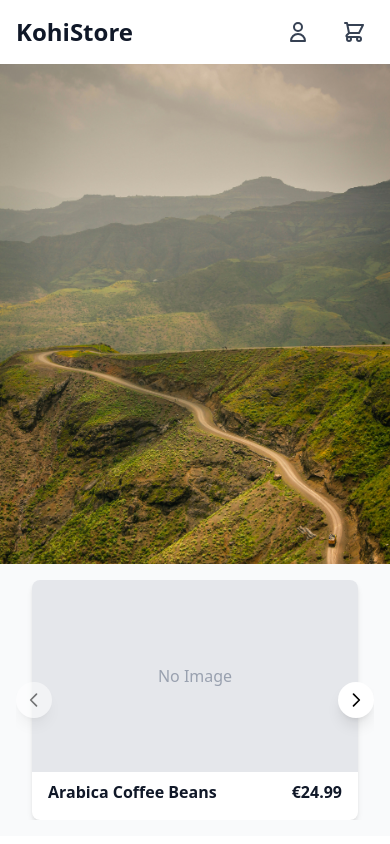
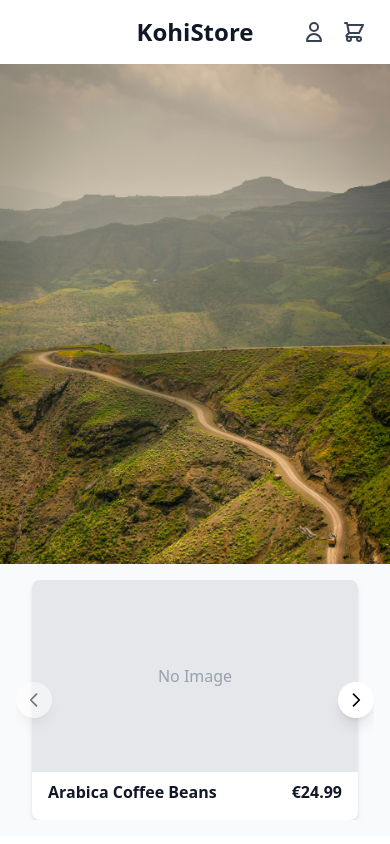
Before and after one commit to RunningFok/kohi-store, a Laravel app: page / in a window 390 px wide. Run offline with Laravel 12, Linux system fonts and the light colour scheme; data comes from the database, SQL or seed files in the repository; style sheets or scripts are compiled from the project's sources; parts of the project's set-up code (start-up, migrations or seed data) failed here and were passed over.

Commit message:
[UI-REFINEMENT] Updated NavBar Layout

```diff
--- a/backend/resources/js/components/NavBar.vue
+++ b/backend/resources/js/components/NavBar.vue
@@ -1,12 +1,12 @@
 <template>
-    <nav class="bg-white shadow-md">
+    <nav class="bg-white items-center shadow-md">
         <div class="container mx-auto px-4">
-            <div class="flex items-center justify-between h-16">
+            <div class="flex items-center h-16">
+                <div class="flex-1"></div>
                 <router-link to="/" class="text-2xl font-bold text-gray-900">
                     KohiStore
                 </router-link>
-
-                <div class="flex items-center gap-4">
+                <div class="flex-1 flex items-center justify-end md:gap-4">
                     <router-link
                         :to="isAuthenticated ? '/account' : '/login'"
                         class="p-2 text-gray-700 hover:text-gray-900 transition-colors"
```
